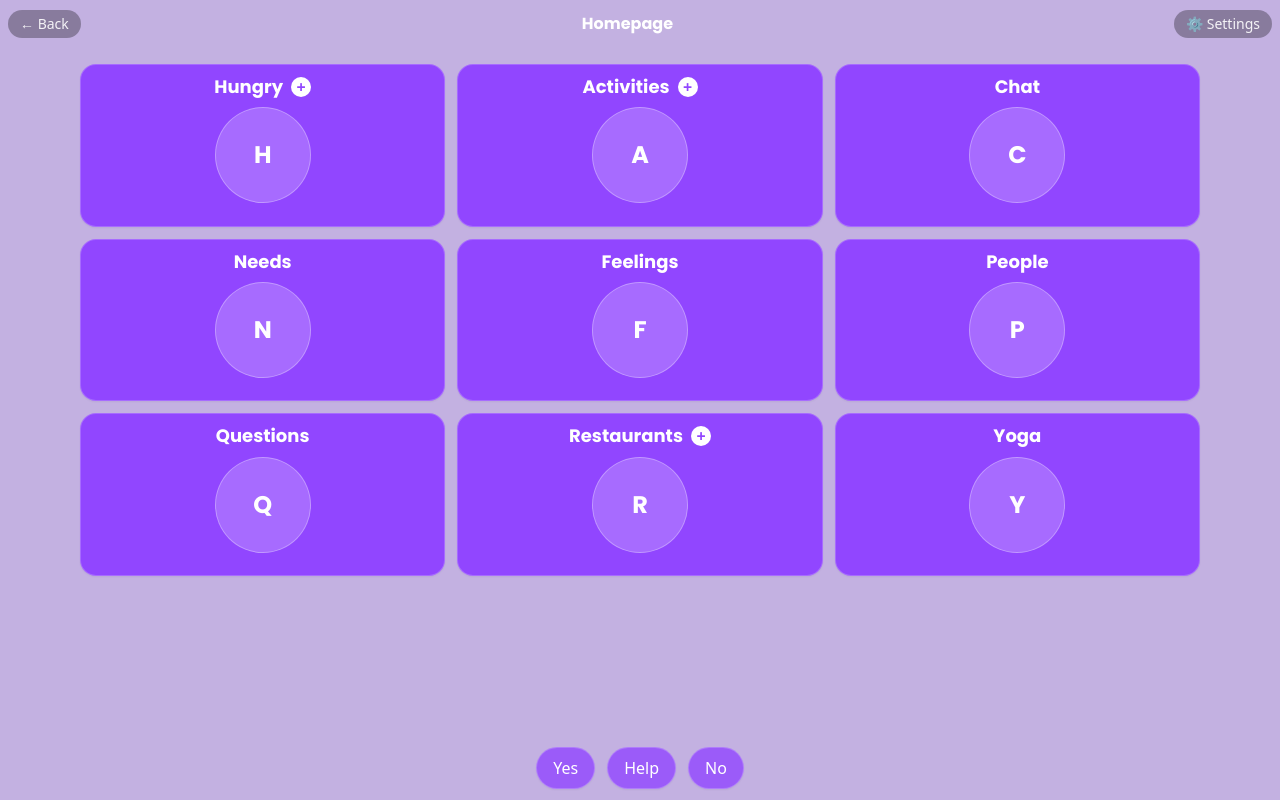
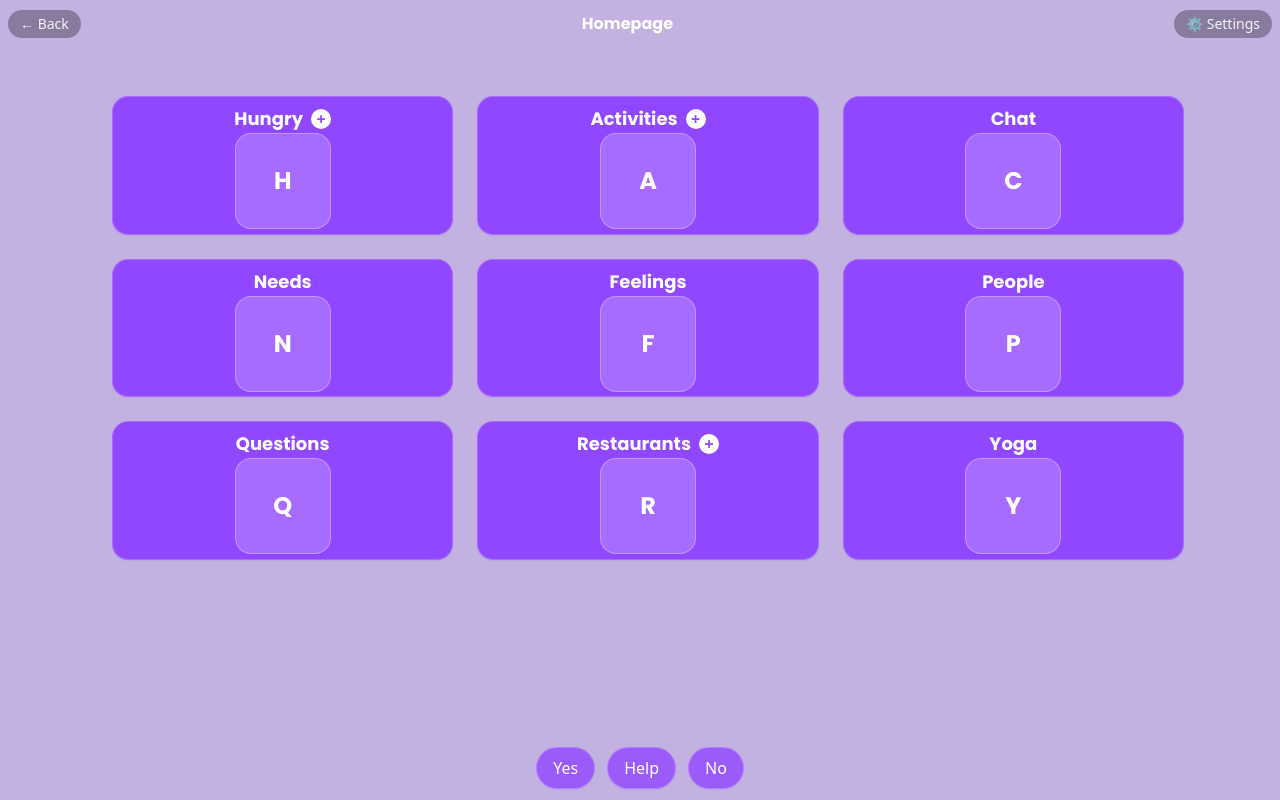
Before and after one commit to meganzwang/TOM_makeathon_2025, a React (Vite) app in the folder app/: page / in a window 1280 px wide. Built offline with nearby package versions, Linux system fonts and the light colour scheme.

Commit message:
update pageview

```diff
--- a/app/src/components/ButtonCard.tsx
+++ b/app/src/components/ButtonCard.tsx
@@ -5,10 +5,21 @@ import { getAssetUrl } from "../store/db";
 type Props = {
   btn: ButtonItem;
   pageBg: string;
+  radius?: "sm" | "md" | "lg" | "xl" | "2xl" | "full";
 };
 
-export default function ButtonCard({ btn, pageBg }: Props) {
+const radiusMap = {
+  sm: "rounded-sm",
+  md: "rounded-md",
+  lg: "rounded-lg",
+  xl: "rounded-xl",
+  "2xl": "rounded-2xl",
+  full: "rounded-full"
+};
+
+export default function ButtonCard({ btn, pageBg, radius = "full" }: Props) {
   const nav = useNavigate();
+  const rounding = radiusMap[radius];
 
   const handleClick = async () => {
     if (btn.type === "link" && btn.linkPageId) {
@@ -37,7 +48,7 @@ export default function ButtonCard({ btn, pageBg }: Props) {
   return (
     <button
       onClick={handleClick}
-      className="w-full h-full rounded-2xl shadow-sm border border-white/20 bg-brand text-white flex flex-col items-center justify-start overflow-hidden"
+      className={`m-2 w-full h-full !rounded-2xl shadow-sm border border-white/20 bg-brand text-white flex flex-col items-center justify-start overflow-hidden focus:outline-none focus-visible:ring-2 focus-visible:ring-white/60`}
       style={{ backgroundColor: "#9146FF" }}
     >
       <div className="w-full px-2 pt-2 text-center">
@@ -49,14 +60,16 @@ export default function ButtonCard({ btn, pageBg }: Props) {
         </div>
       </div>
       <div className="flex-1 w-full px-4 pb-4 flex items-center justify-center">
-        <CardImage btn={btn} bg={pageBg} />
+        <CardImage btn={btn} rounding="rounded-2xl" bg={pageBg} />
       </div>
     </button>
   );
 }
 
-function CardImage({ btn }: { btn: ButtonItem; bg: string }) {
+function CardImage({ btn, rounding }: { btn: ButtonItem; rounding: string; bg: string }) {
   const [imgUrl, setImgUrl] = useState<string | null>(null);
+  const placeholderRound = rounding === "rounded-full" ? "rounded-2xl" : rounding;
+
 
   React.useEffect(() => {
     let revoked: string | null = null;
@@ -81,7 +94,7 @@ function CardImage({ btn }: { btn: ButtonItem; bg: string }) {
   // Placeholder: initial
   const initial = btn.label?.charAt(0)?.toUpperCase() ?? "?";
   return (
-    <div className="h-24 w-24 rounded-full bg-white/20 border border-white/30 flex items-center justify-center">
+    <div className={`h-24 w-24 ${placeholderRound} bg-white/20 border border-white/30 flex items-center justify-center`}>
       <span className="font-poppins font-bold text-2xl text-white">{initial}</span>
     </div>
   );
--- a/app/src/pages/PageView.tsx
+++ b/app/src/pages/PageView.tsx
@@ -44,7 +44,7 @@ function Grid({ page }: { page: any }) {
 
   return (
     <div
-      className="grid gap-3 h-full"
+      className="grid gap-6 p-6 h-full"
       style={{
         gridTemplateColumns: `repeat(${cols}, minmax(0, 1fr))`,
         gridTemplateRows: `repeat(${rows}, minmax(0, 1fr))`
@@ -56,7 +56,7 @@ function Grid({ page }: { page: any }) {
           className="w-full h-full"
           style={{ gridColumn: `span ${b.colSpan ?? 1}` }}
         >
-          <ButtonCard btn={b} pageBg={page.bgColor} />
+          <ButtonCard btn={b} pageBg={page.bgColor} radius="xl" />
         </div>
       ))}
     </div>
```
Also changed, not shown: 1 other file (tests, documents, lock files or other folders).
